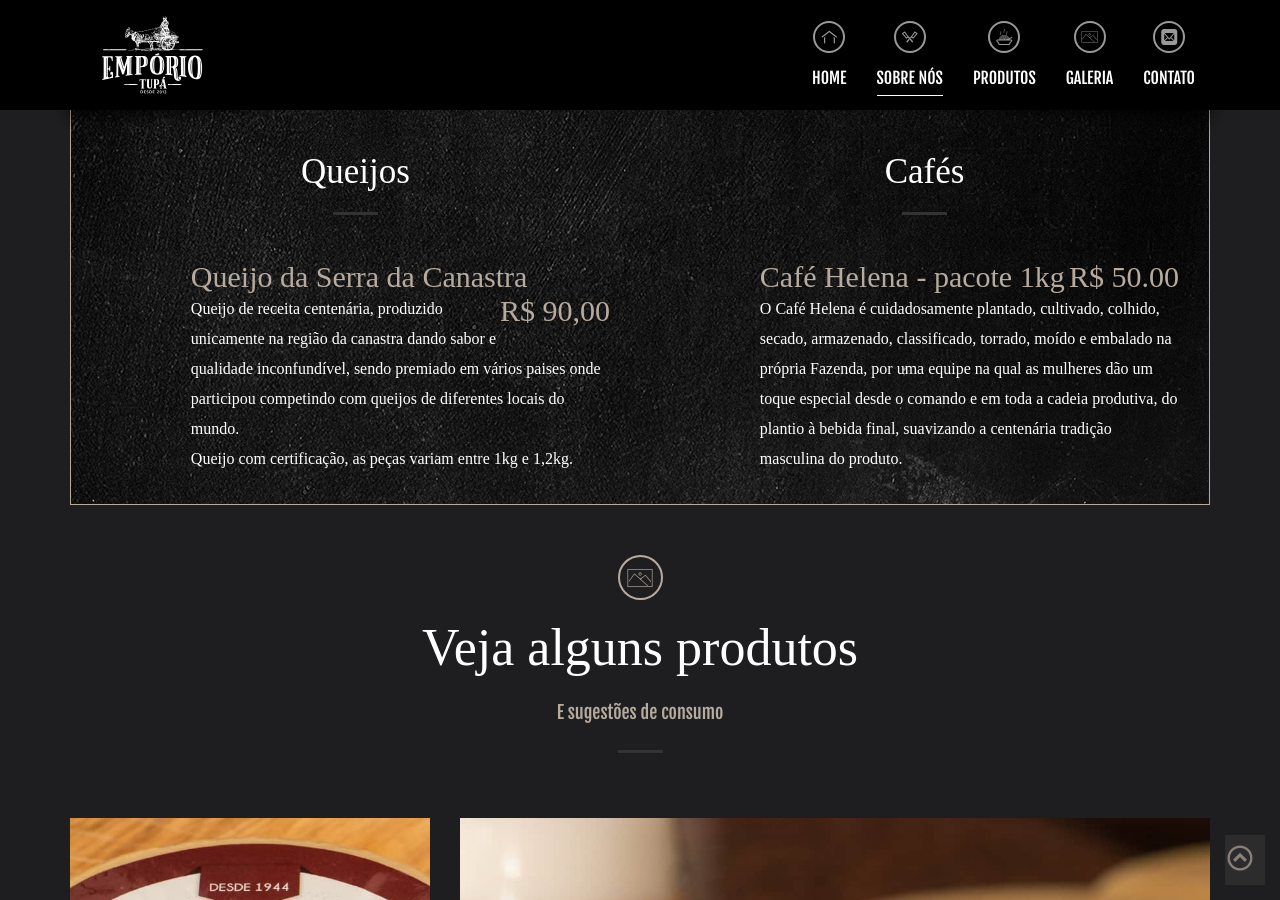
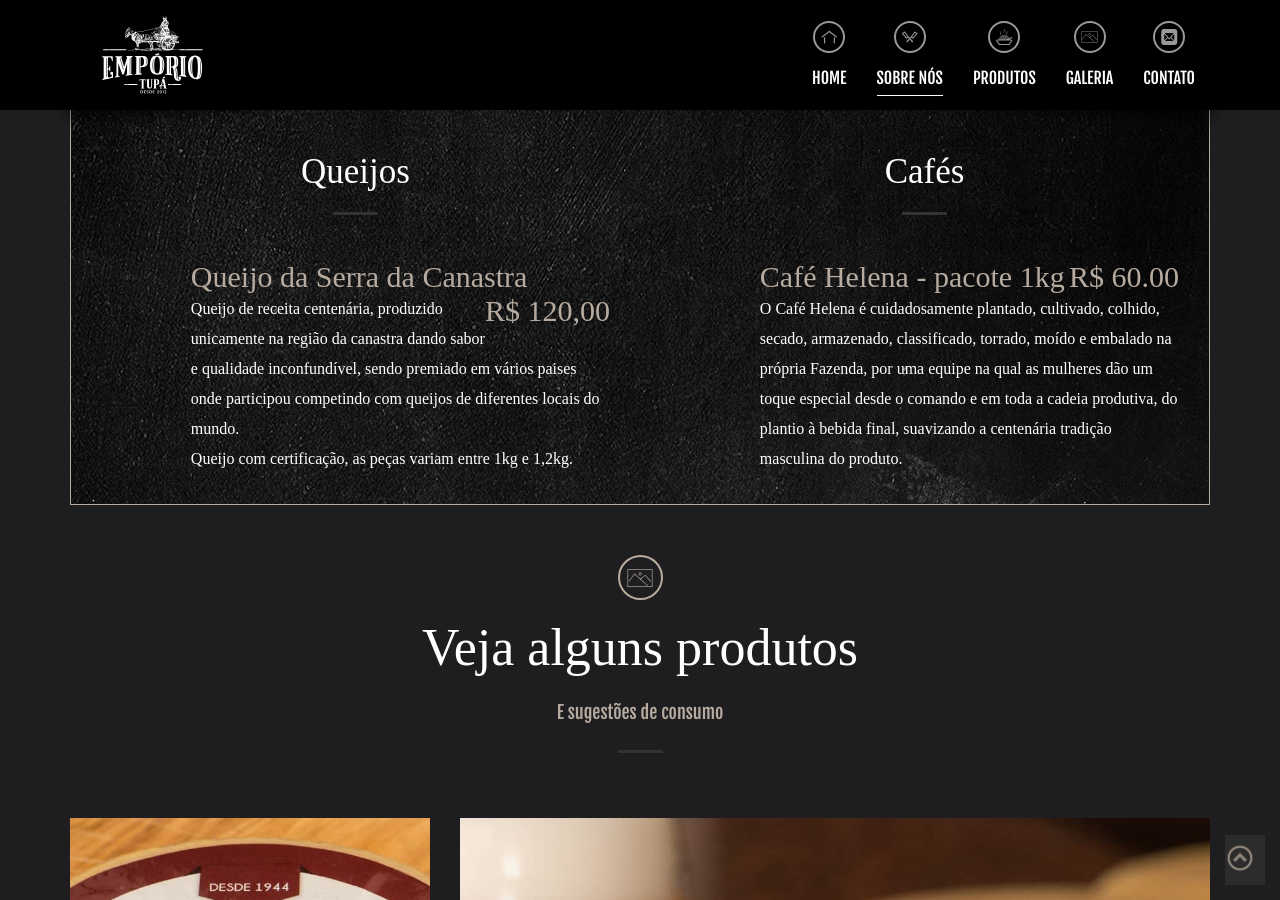
Before and after one commit to fmkoba/tupa, a Jekyll site: the page built from index.md, in a window 1280 px wide and 900 px high, scrolled down 2297 px. Built offline with Jekyll 4.4.1, drawn with Linux system fonts in a browser that asks for light colours; some web fonts are replaced.

Commit message:
updates product prices

```diff
--- a/_layouts/base.html
+++ b/_layouts/base.html
@@ -117,7 +117,7 @@
                                          <!--    <i class="icon-sirloin"></i> -->
                                         </div>
                                         <div class="our-menu-food-desc col-md-10 col-xs-10">
-                                            <h4>Queijo da Serra da Canastra <!-- <i class="our-menu-food-new-offer icon-new-offer"></i> --> <span class="our-menu-food-price">R$ 90,00</span></h4>
+                                            <h4>Queijo da Serra da Canastra <!-- <i class="our-menu-food-new-offer icon-new-offer"></i> --> <span class="our-menu-food-price">R$ 120,00</span></h4>
                                             <p class="text">Queijo de receita centenária, produzido unicamente na região da canastra dando sabor e qualidade inconfundível, sendo premiado em vários paises onde participou competindo com queijos de diferentes locais do mundo. <br> Queijo com certificação, as peças variam entre 1kg e 1,2kg.</p>
                                         </div>
                                     </li>
@@ -131,7 +131,7 @@
 <!--                                             <i class="icon-premium-burger"></i>
  -->                                        </div>
                                         <div class="our-menu-food-desc col-md-10 col-xs-12">
-                                            <h4>Café Helena - pacote 1kg<span class="our-menu-food-price">R$ 50.00</span></h4>
+                                            <h4>Café Helena - pacote 1kg<span class="our-menu-food-price">R$ 60.00</span></h4>
                                             <p class="text">O Café Helena é cuidadosamente plantado, cultivado, colhido, secado, armazenado, classificado, torrado, moído e embalado na própria Fazenda, por uma equipe na qual as mulheres dão um toque especial desde o comando e em toda a cadeia produtiva, do plantio à bebida final, suavizando a centenária tradição masculina do produto.</p>
                                         </div>
 
```
